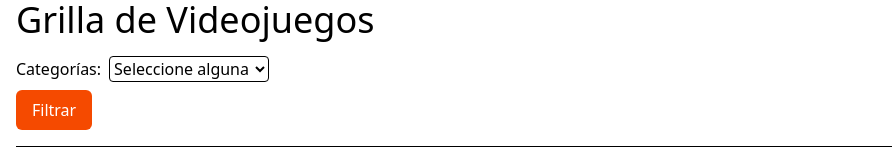
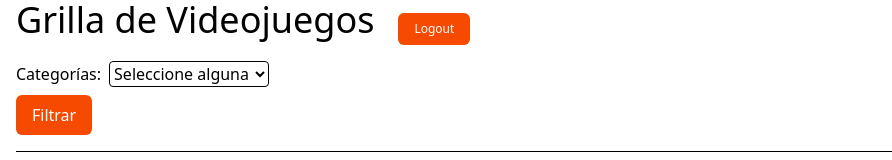
Before and after one commit to gabylolicious/LoginApp, a React (Vite) app: page /#/main in a window 1280 px wide. Shown: the top 160 px of the page, without its empty margins (0-892 px from the left). Built offline with nearby package versions, Linux system fonts and the light colour scheme.

Commit message:
LocalStorage - BOTON DE LOGOUT - usamos .clear()

```diff
--- a/src/components/Titulo.jsx
+++ b/src/components/Titulo.jsx
@@ -1,4 +1,14 @@
-function Titulo(){
-    return <h1 className="text-4xl">Grilla de Videojuegos</h1>
+function Titulo({ onLogout }){
+    return <h1 className="text-4xl">
+        Grilla de Videojuegos
+
+        <button type="button"
+        className="text-xs ml-6 bg-orange-600 py-2 px-4 rounded-md text-white hover:bg-orange-200 hover:text-gray-700"
+        onClick={ function() { onLogout() }}
+                >
+            Logout
+        </button>
+
+        </h1>
 }
 export default Titulo
--- a/src/pages/LoginPage.jsx
+++ b/src/pages/LoginPage.jsx
@@ -1,4 +1,4 @@
-import { useState } from "react"
+import { useEffect, useState } from "react"
 import Cabecera from "../components/Cabecera"
 import Formulario from "../components/Formulario"
 import Mensaje from "../components/Mensaje"
@@ -8,6 +8,17 @@ function LoginPage() {
     const [mensajeVisible, setMensajeVisible] = useState(false)
 
     const navigate = useNavigate()
+
+    useEffect(function() {
+        const datosLogin = localStorage.getItem("DATOS_LOGIN")
+        if(datosLogin != null){
+            const login = JSON.parse(datosLogin)
+            if(login.ingreso == true){
+                navigate("/main")
+                return
+            }
+        }
+    }, [])
 
     function login(correo, password){
         if(correo == "PW" && password == "123"){
--- a/src/pages/VideojuegosPage.jsx
+++ b/src/pages/VideojuegosPage.jsx
@@ -2,6 +2,7 @@ import { useState } from "react"
 import Filtro from "../components/Filtro"
 import GrillaVideojuegos from "../components/GrillaVideojuegos"
 import Titulo from "../components/Titulo"
+import { useNavigate } from "react-router-dom"
 
 const lista =
     [
@@ -26,6 +27,8 @@ function VideojuegosPage(){
 
     const [listaVideojuegos, setListaVideojuegos] = useState(lista)
 
+    const navigate = useNavigate();
+
     function filtrar(categoria){
         if(categoria == "-1"){
             setListaVideojuegos(lista)
@@ -38,8 +41,15 @@ function VideojuegosPage(){
         }
     }
 
+    function logout(){
+        /* Borra todo lo del LocalStorage */
+        localStorage.clear()
+        /* De vuelta a la pagina de login */
+        navigate("/")
+    }
+
     return <div className="px-4">
-        <Titulo />
+        <Titulo onLogout={ logout }/>
         <Filtro categorias={ categorias } onFiltro={ filtrar } />
         <hr className="mb-4" />
         <GrillaVideojuegos listaVideojuegos={ listaVideojuegos }/>
```
